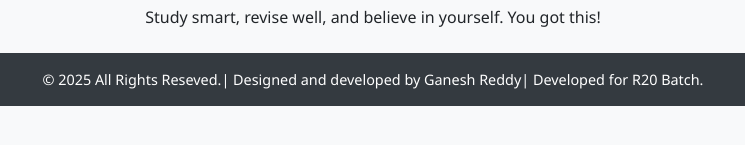
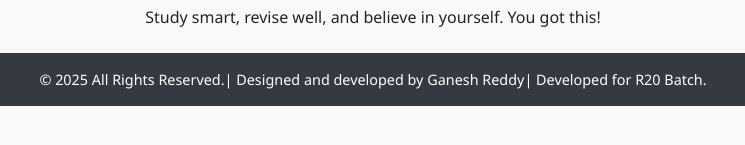
Before and after one commit to GaneshReddyReddem/StudyHub, a plain HTML site: page index.html in a window 1280 px wide. Shown: the part 503-648 px from the top of the page, 267-1012 px from the left. Drawn offline with nearby package versions, Linux system fonts and the light colour scheme.

Commit message:
Update index.html

```diff
--- a/index.html
+++ b/index.html
@@ -196,7 +196,7 @@
 
   <!-- Footer -->
   <footer class="text-center p-3 mt-4">
-    © 2025 All Rights Reseved.| Designed and developed by Ganesh Reddy| Developed for R20 Batch.
+    © 2025 All Rights Reserved.| Designed and developed by Ganesh Reddy| Developed for R20 Batch.
   </footer>
 
 </body>
```
